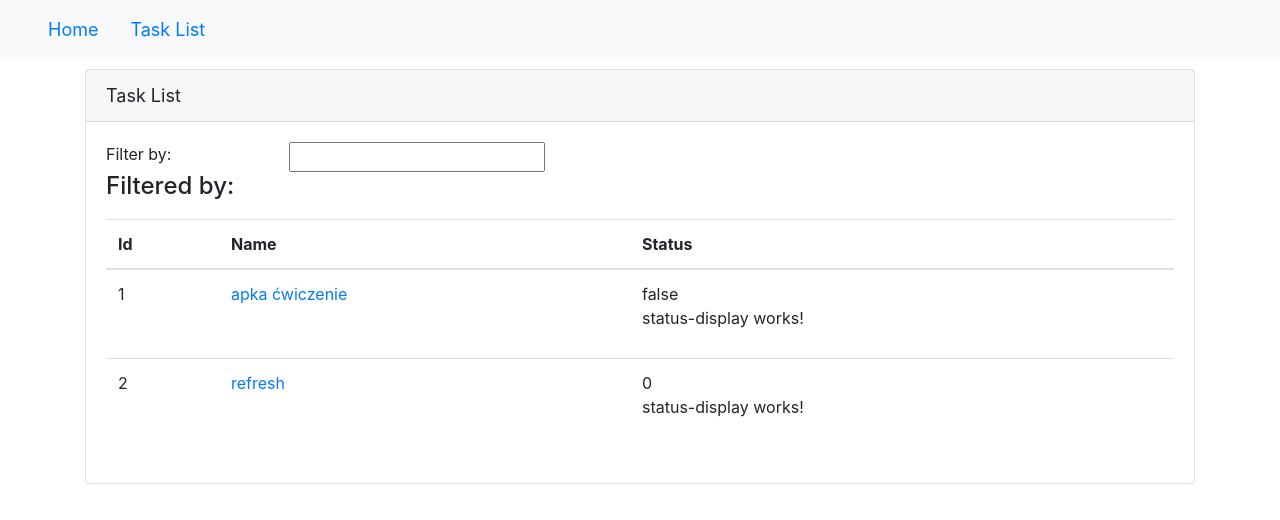
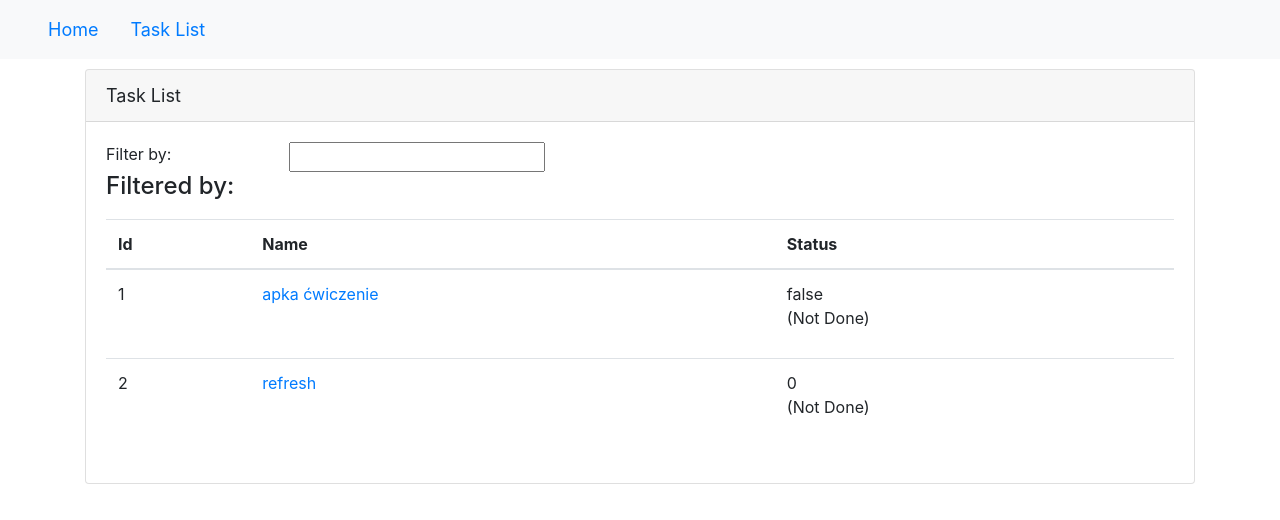
Before and after one commit to piotr-zysk/AngularTaskList, an Angular app: page /tasklist in a window 1280 px wide. Shown: the top 520 px of the page. Built offline with nearby package versions, Linux system fonts and the light colour scheme.

Commit message:
Passing data to nested component.

```diff
--- a/src/app/shared/status-display.component.html
+++ b/src/app/shared/status-display.component.html
@@ -1,3 +1,3 @@
 <p>
-  status-display works!
+  ({{message}})
 </p>
--- a/src/app/shared/status-display.component.ts
+++ b/src/app/shared/status-display.component.ts
@@ -1,4 +1,4 @@
-import { Component, OnInit } from '@angular/core';
+import { Component, OnInit, Input } from '@angular/core';
 
 @Component({
   selector: 'tl-status-display',
@@ -6,10 +6,14 @@ import { Component, OnInit } from '@angular/core';
   styleUrls: ['./status-display.component.css']
 })
 export class StatusDisplayComponent implements OnInit {
+  @Input() status: boolean;
+  message: string;
 
   constructor() { }
 
   ngOnInit() {
+    if (this.status) this.message='Done';
+    else this.message='Not Done';
   }
 
 }
--- a/src/app/task/task-list.component.html
+++ b/src/app/task/task-list.component.html
@@ -36,7 +36,7 @@
               </a>
             </td>
             <td>{{ task.done }}
-              <tl-status-display></tl-status-display>
+              <tl-status-display [status]='task.done'></tl-status-display>
             </td>
           </tr>
         </tbody>
```
